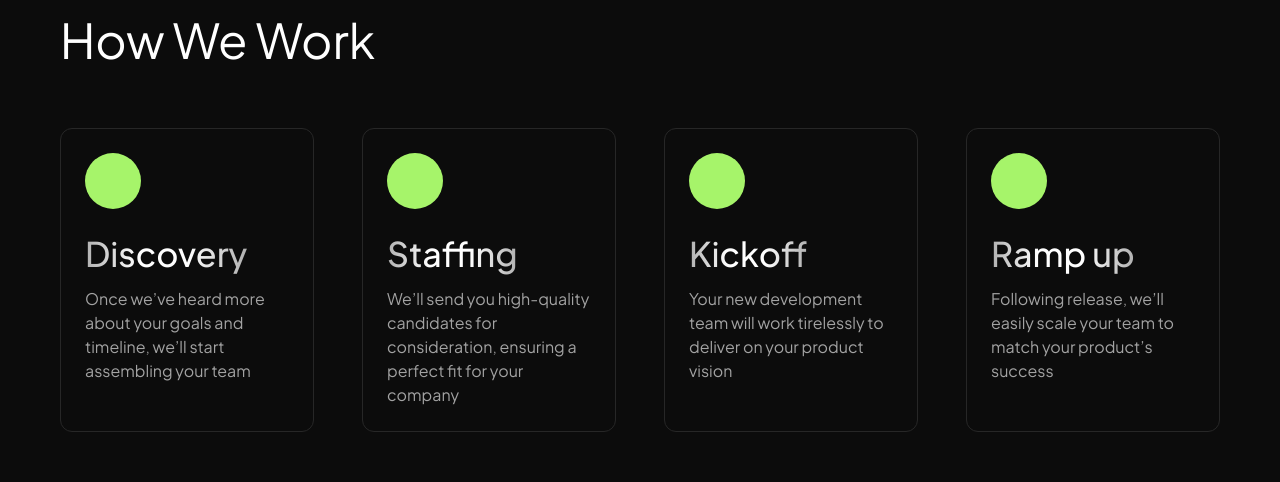
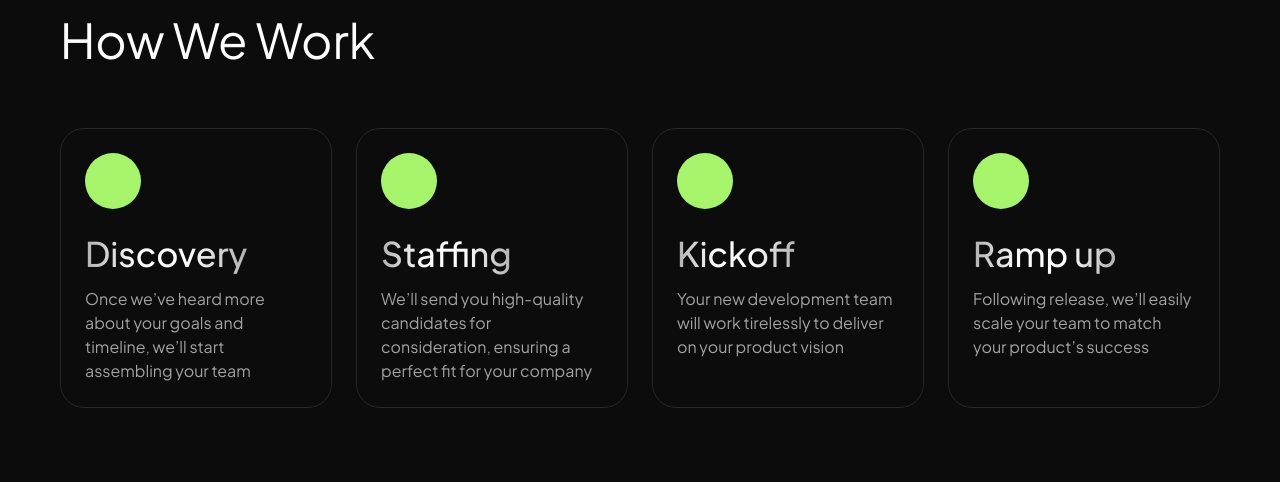
Before and after one commit to cvspan/cvspan-web, a Next.js app: page /about in a window 1280 px wide. Shown: the part 1620-2102 px from the top of the page. Built offline with nearby package versions, Linux system fonts and the light colour scheme.

Commit message:
Fix each HowWeWork card width

```diff
--- a/src/components/molecules/HowWeWork/HowWeWorkItem.tsx
+++ b/src/components/molecules/HowWeWork/HowWeWorkItem.tsx
@@ -2,7 +2,7 @@ import React from 'react';
 import { HowWeWork } from './types';
 export const HowWorkItem = ({ item }: { item: HowWeWork }) => {
     return (
-        <div className="col-span-3 rounded-xl border-[1px] border-[#272727] p-6">
+        <div className="col-span-3 rounded-3xl border-[1px] border-[#272727] p-6">
             <div>
                 <div>
                     <div className="h-[56px] w-[56px] rounded-full bg-[#a6F46a]" />
@@ -17,7 +17,9 @@ export const HowWorkItem = ({ item }: { item: HowWeWork }) => {
                     </div>
                 </div>
                 <div className="mt-3">
-                    <span className="font-eudoxus text-base text-[#a3a3a3]">{item.description}</span>
+                    <span className="font-eudoxus text-base font-normal leading-6 text-[#a3a3a3]">
+                        {item.description}
+                    </span>
                 </div>
             </div>
         </div>
--- a/src/components/molecules/HowWeWork/HowWeWorkList.tsx
+++ b/src/components/molecules/HowWeWork/HowWeWorkList.tsx
@@ -28,7 +28,7 @@ export const HowWeWorkList = () => {
     return (
         <div className="pt-[60px]">
             <div>
-                <div className="grid grid-cols-3 gap-6 sm:grid-cols-6 lg:grid-cols-12 lg:gap-12">
+                <div className="grid grid-cols-3 gap-6 sm:grid-cols-6 lg:grid-cols-12">
                     {HOWWEWORK.map((item: HowWeWork, i: number) => (
                         <HowWorkItem item={item} key={i} />
                     ))}
```
